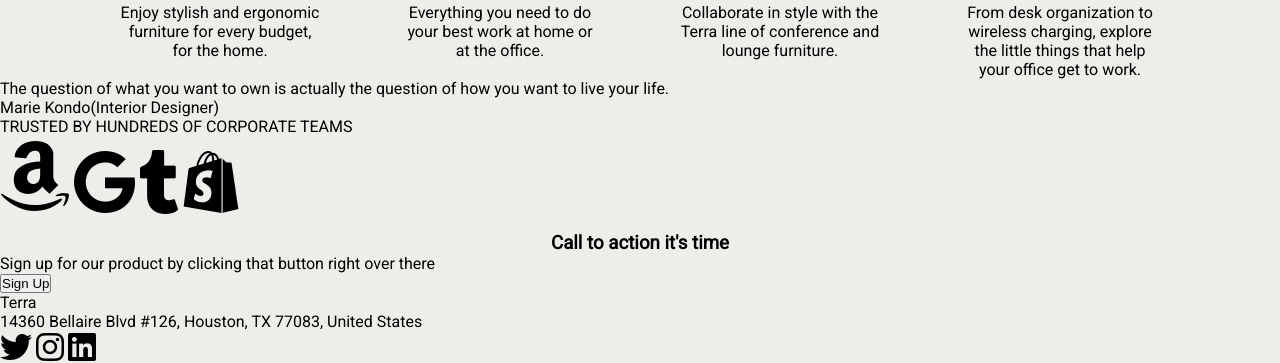
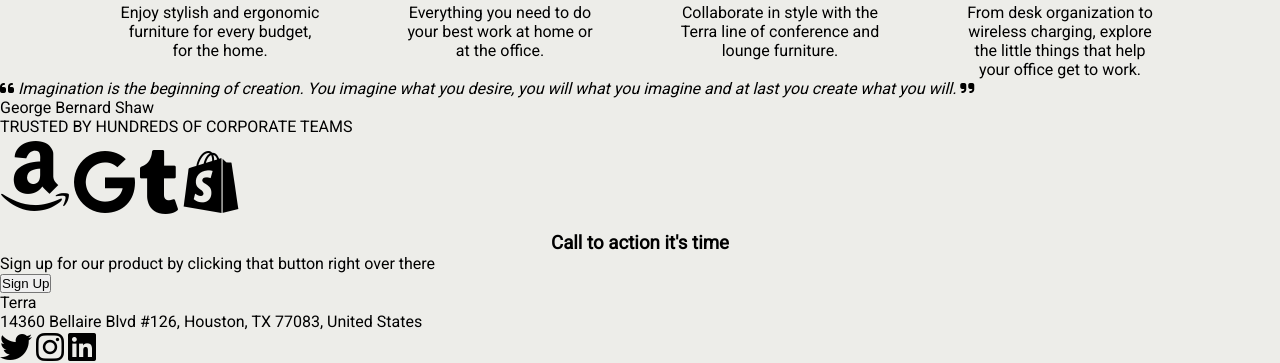
Before and after one commit to vpex-byte/landing-page, a plain HTML site: page index.html in a window 1280 px wide. Shown: the part 1356-1719 px from the top of the page. Drawn offline with Linux system fonts and the light colour scheme; a web font is replaced by a local one.

Commit message:
Updated quote,add quote icons

```diff
--- a/index.html
+++ b/index.html
@@ -89,10 +89,15 @@
 
     <div class="quote">
       <p class="quote-txt">
-        The question of what you want to own is actually the question of how you
-        want to live your life.
+        <i style="text-align: center" class="fa-solid fa-quote-left"></i>
+        <em
+          >Imagination is the beginning of creation. You imagine what you
+          desire, you will what you imagine and at last you create what you
+          will.</em
+        >
+        <i style="text-align: center" class="fa-solid fa-quote-right"></i>
       </p>
-      <p class="author">Marie Kondo(Interior Designer)</p>
+      <p class="author">George Bernard Shaw</p>
     </div>
 
     <!--Partners Section  -->
```
